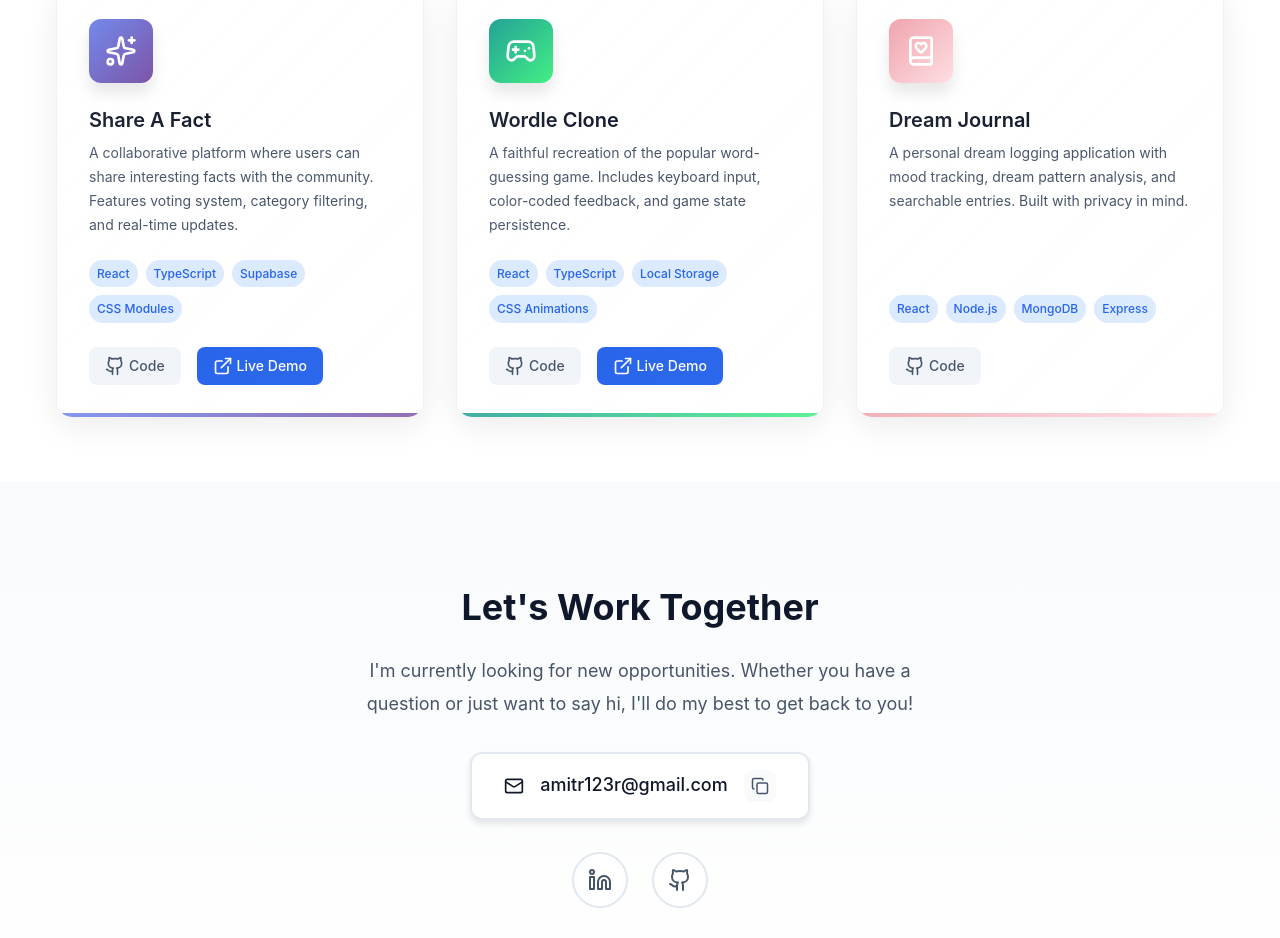
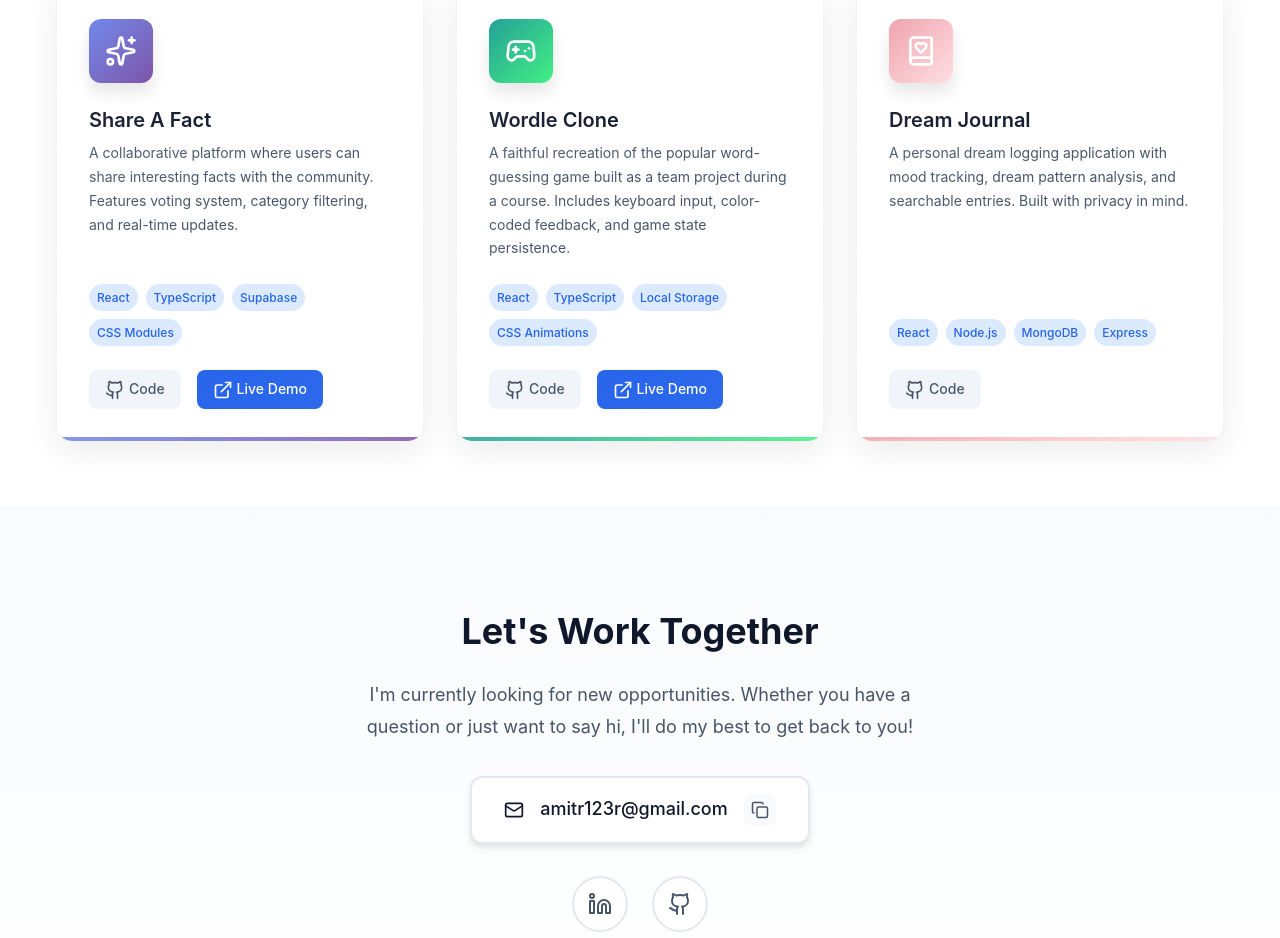
Before and after one commit to Amitreuveni-dev/Amit-Protofolio, a React (Vite) app in the folder Amit-Protofolio/: page / in a window 1280 px wide. Shown: the part 3050-3988 px from the top of the page. Built offline with nearby package versions, Linux system fonts and the light colour scheme.

Commit message:
add an update to the description of the wordle game

```diff
--- a/Amit-Protofolio/src/components/Projects/Projects.tsx
+++ b/Amit-Protofolio/src/components/Projects/Projects.tsx
@@ -31,7 +31,7 @@ const PROJECTS_DATA: Project[] = [
     id: 'wordle',
     title: 'Wordle Clone',
     description:
-      'A faithful recreation of the popular word-guessing game. Includes keyboard input, color-coded feedback, and game state persistence.',
+      'A faithful recreation of the popular word-guessing game built as a team project during a course. Includes keyboard input, color-coded feedback, and game state persistence.',
     technologies: ['React', 'TypeScript', 'Local Storage', 'CSS Animations'],
     Icon: Gamepad2,
     githubUrl: 'https://github.com/amitr/wordle',
```
